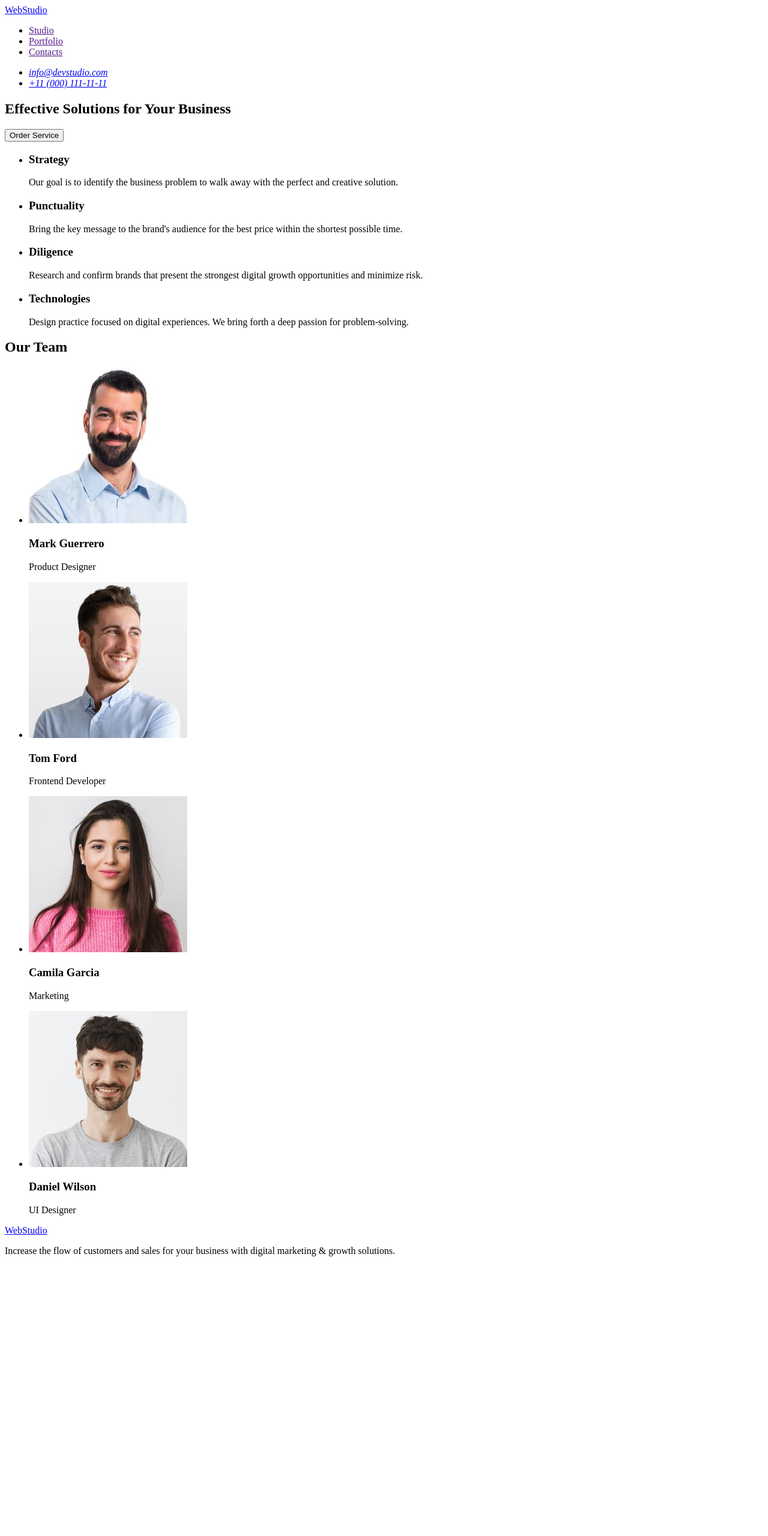
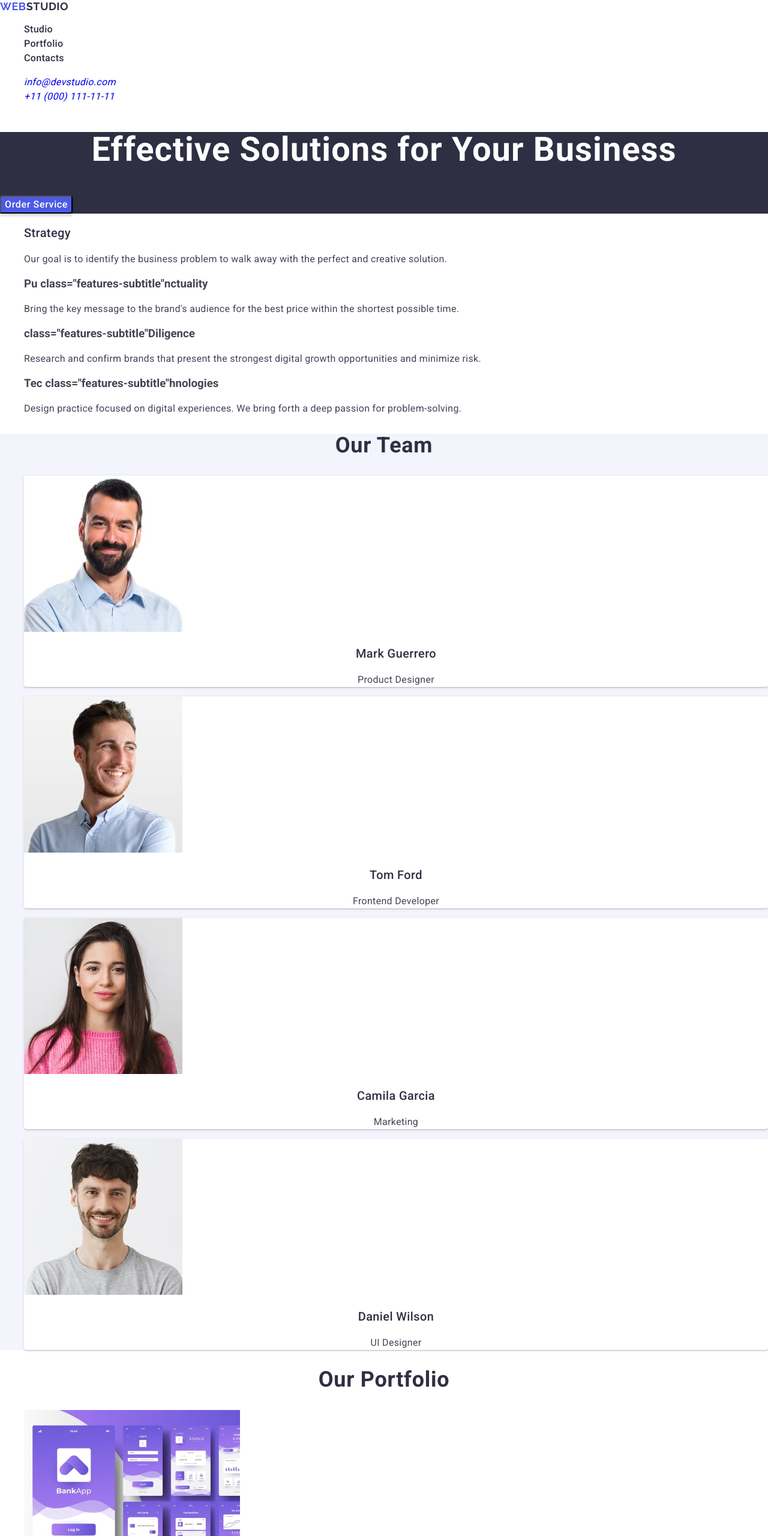
Before and after one commit to Honest-Foxy/goit-markup-hw-02, a plain HTML site: page index.html in a window 1280 px wide. Shown: the top 2560 px of the page at 60% size. Before the commit the page ends 2110 px from the top, so only its background shows below. Drawn offline with nearby package versions, Linux system fonts and the light colour scheme.

Commit message:
[add] hm-2 task

```diff
--- /dev/null
+++ b/css/styles.css
@@ -0,0 +1,254 @@
+body {
+  font-family: "Roboto", "Montserrat", sans-serif;
+  color: #434455;
+  background-color: #ffffff;
+}
+
+ul {
+  list-style: none;
+}
+
+a {
+  text-decoration: none;
+}
+
+.visually-hidden {
+  position: absolute;
+  width: 1px;
+  height: 1px;
+  margin: -1px;
+  border: 0;
+  padding: 0;
+
+  white-space: nowrap;
+  clip-path: inset(100%);
+  clip: rect(0 0 0 0);
+  overflow: hidden;
+}
+
+/**===============HEADER===============*/
+.header {
+}
+.header-navigation {
+}
+.header-logo {
+  color: var(--NAVY-BLUE, #2e2f42);
+  font-family: Raleway;
+  font-size: 18px;
+  font-weight: 700;
+  line-height: 1.17;
+  letter-spacing: 0.03em;
+  text-transform: uppercase;
+}
+.header-logo span {
+  color: var(--IRIS, #4d5ae5);
+  font-family: Raleway;
+  font-size: 18px;
+  font-weight: 700;
+  line-height: 1.17;
+  letter-spacing: 0.03em;
+  text-transform: uppercase;
+}
+
+.header-menu-list {
+}
+.header-menu-item {
+}
+.header-menu-link {
+  color: var(--NAVY-BLUE, #2e2f42);
+  font-size: 16px;
+  font-weight: 500;
+  line-height: 1.5;
+  letter-spacing: 0.02em;
+}
+.header-menu-link:hover,
+.header-menu-link:focus {
+  color: var(--OCEAN, #404bbf);
+  font-size: 16px;
+  font-weight: 500;
+  line-height: 1.5;
+  letter-spacing: 0.02em;
+}
+.header-address {
+}
+.header-address-list {
+}
+.header-address-item {
+}
+.header-address-link {
+  font-size: 16px;
+  line-height: 1.5;
+  letter-spacing: 0.02em;
+}
+.header-address-link:hover,
+.header-address-link:focus {
+  color: var(--OCEAN, #404bbf);
+  font-size: 16px;
+  line-height: 1.5;
+  letter-spacing: 0.02em;
+}
+/**===================================*/
+
+/**===============BANNER===============*/
+.banner {
+  background: var(--NAVY-BLUE, #2e2f42);
+}
+.banner-title {
+  color: var(--WHITE, #fff);
+  text-align: center;
+  font-size: 56px;
+  font-weight: 700;
+  line-height: 1.07;
+  letter-spacing: 0.02em;
+}
+.order-service-btn {
+  color: var(--WHITE, #fff);
+  font-family: inherit;
+  font-size: 16px;
+  font-weight: 500;
+  line-height: 1.5;
+  letter-spacing: 0.04em;
+  border-radius: 4px;
+  background: var(--IRIS, #4d5ae5);
+  box-shadow: 0px 4px 4px 0px rgba(0, 0, 0, 0.15);
+  cursor: pointer;
+}
+
+.order-service-btn:hover,
+.order-service-btn:focus {
+  color: var(--WHITE, #fff);
+  font-family: inherit;
+  font-size: 16px;
+  font-weight: 500;
+  line-height: 1.5;
+  letter-spacing: 0.04em;
+  border-radius: 4px;
+  background: var(--OCEAN, #404bbf);
+  box-shadow: 0px 4px 4px 0px rgba(0, 0, 0, 0.15);
+}
+/**===================================*/
+
+/**==============FEATURES==============*/
+.features {
+}
+.features-list {
+}
+.features-item {
+}
+.features-subtitle {
+  color: var(--NAVY-BLUE, #2e2f42);
+  font-size: 20px;
+  font-weight: 500;
+  line-height: 1.2;
+  letter-spacing: 0.02em;
+}
+.features-item-text {
+  font-size: 16px;
+  line-height: 1.5;
+  letter-spacing: 0.02em;
+}
+/**===================================*/
+
+/**==============TEAM==============*/
+.team {
+  background: var(--CLOUD, #f4f4fd);
+}
+.team-title {
+  color: var(--NAVY-BLUE, #2e2f42);
+  text-align: center;
+  font-size: 36px;
+  font-weight: 700;
+  line-height: 1.11;
+  letter-spacing: 0.02em;
+  text-transform: capitalize;
+}
+.team-list {
+}
+.team-item {
+  border-radius: 0px 0px 4px 4px;
+  background: var(--WHITE, #fff);
+  box-shadow: 0px 2px 1px 0px rgba(46, 47, 66, 0.08),
+    0px 1px 1px 0px rgba(46, 47, 66, 0.16),
+    0px 1px 6px 0px rgba(46, 47, 66, 0.08);
+}
+.team-img {
+}
+.team-subtitle {
+  color: var(--NAVY-BLUE, #2e2f42);
+  text-align: center;
+  font-size: 20px;
+  font-weight: 500;
+  line-height: 1.2;
+  letter-spacing: 0.02em;
+}
+.team-item-text {
+  text-align: center;
+  font-size: 16px;
+  font-weight: 400;
+  line-height: 1.5;
+  letter-spacing: 0.02em;
+}
+/**===================================*/
+
+/**==============PORTFOLIO==============*/
+
+.portfolio {
+}
+.portfolio-title {
+  color: var(--NAVY-BLUE, #2e2f42);
+  text-align: center;
+  font-size: 36px;
+  font-weight: 700;
+  line-height: 1.11;
+  letter-spacing: 0.02em;
+  text-transform: capitalize;
+}
+.portfolio-list {
+}
+.portfolio-item {
+}
+.portfolio-img {
+}
+.portfolio-subtitle {
+  color: var(--NAVY-BLUE, #2e2f42);
+  font-size: 20px;
+  font-weight: 500;
+  line-height: 1.2;
+  letter-spacing: 0.02em;
+}
+.portfolio-text {
+  font-size: 16px;
+  line-height: 1.5;
+  letter-spacing: 0.02em;
+}
+/**===================================*/
+
+/**==============FOOTER==============*/
+.footer {
+  background: var(--NAVY-BLUE, #2e2f42);
+}
+.footer-logo {
+  color: var(--CLOUD, #f4f4fd);
+  font-family: Raleway;
+  font-size: 18px;
+  font-weight: 700;
+  line-height: 1.17;
+  letter-spacing: 0.03em;
+  text-transform: uppercase;
+}
+.footer-logo span {
+  color: var(--IRIS, #4d5ae5);
+  font-family: Raleway;
+  font-size: 18px;
+  font-weight: 700;
+  line-height: 1.17;
+  letter-spacing: 0.03em;
+  text-transform: uppercase;
+}
+.footer-text {
+  color: var(--CLOUD, #f4f4fd);
+  font-size: 16px;
+  line-height: 1.5; /* 150% */
+  letter-spacing: 0.02em;
+}
+/**===================================*/
--- a/index.html
+++ b/index.html
@@ -5,59 +5,87 @@
     <meta http-equiv="X-UA-Compatible" content="IE=edge" />
     <meta name="viewport" content="width=device-width, initial-scale=1.0" />
     <title>Document</title>
+    <link
+      rel="stylesheet"
+      href="https://cdnjs.cloudflare.com/ajax/libs/modern-normalize/2.0.0/modern-normalize.min.css"
+      integrity="sha512-4xo8blKMVCiXpTaLzQSLSw3KFOVPWhm/TRtuPVc4WG6kUgjH6J03IBuG7JZPkcWMxJ5huwaBpOpnwYElP/m6wg=="
+      crossorigin="anonymous"
+      referrerpolicy="no-referrer"
+    />
+    <link rel="preconnect" href="https://fonts.googleapis.com" />
+    <link rel="preconnect" href="https://fonts.gstatic.com" crossorigin />
+    <link
+      href="https://fonts.googleapis.com/css2?family=Raleway:wght@700&family=Roboto:wght@400;500;700&display=swap"
+      rel="stylesheet"
+    />
+    <link rel="stylesheet" href="./css/styles.css" />
   </head>
   <body>
-    <header>
-      <nav>
-        <a href="/">WebStudio</a>
-        <ul>
-          <li><a href="">Studio</a></li>
-          <li><a href="">Portfolio</a></li>
-          <li><a href="">Contacts</a></li>
+    <header class="header">
+      <nav class="header-navigation">
+        <a class="header-logo" href="/"><span>Web</span>Studio</a>
+        <ul class="header-menu-list">
+          <li class="header-menu-item">
+            <a class="header-menu-link" href="">Studio</a>
+          </li>
+          <li class="header-menu-item">
+            <a class="header-menu-link" href="">Portfolio</a>
+          </li>
+          <li class="header-menu-item">
+            <a class="header-menu-link" href="">Contacts</a>
+          </li>
         </ul>
       </nav>
 
-      <address>
-        <ul>
-          <li><a href="mailto:info@devstudio.com">info@devstudio.com</a></li>
-          <li><a href="tel:+110001111111">+11 (000) 111-11-11</a></li>
+      <address class="header-address">
+        <ul class="header-address-list">
+          <li class="header-address-item">
+            <a class="header-address-link" href="mailto:info@devstudio.com"
+              >info@devstudio.com</a
+            >
+          </li>
+          <li class="header-address-item">
+            <a class="header-address-link" href="tel:+110001111111"
+              >+11 (000) 111-11-11</a
+            >
+          </li>
         </ul>
       </address>
     </header>
 
     <main>
-      <section>
-        <h1>Effective Solutions for Your Business</h1>
-        <button type="button">Order Service</button>
+      <section class="banner">
+        <h1 class="banner-title">Effective Solutions for Your Business</h1>
+        <button class="order-service-btn" type="button">Order Service</button>
       </section>
 
-      <section>
-        <h2 hidden>Features</h2>
-        <ul>
-          <li>
-            <h3>Strategy</h3>
-            <p>
+      <section class="features">
+        <h2 class="visually-hidden">Features</h2>
+        <ul class="features-list">
+          <li class="features-item">
+            <h3 class="features-subtitle">Strategy</h3>
+            <p class="features-item-text">
               Our goal is to identify the business problem to walk away with the
               perfect and creative solution.
             </p>
           </li>
-          <li>
-            <h3>Punctuality</h3>
-            <p>
+          <li class="features-item">
+            <h3>Pu class="features-subtitle"nctuality</h3>
+            <p class="features-item-text">
               Bring the key message to the brand's audience for the best price
               within the shortest possible time.
             </p>
           </li>
-          <li>
-            <h3>Diligence</h3>
-            <p>
+          <li class="features-item">
+            <h3>class="features-subtitle"Diligence</h3>
+            <p class="features-item-text">
               Research and confirm brands that present the strongest digital
               growth opportunities and minimize risk.
             </p>
           </li>
-          <li>
-            <h3>Technologies</h3>
-            <p>
+          <li class="features-item">
+            <h3>Tec class="features-subtitle"hnologies</h3>
+            <p class="features-item-text">
               Design practice focused on digital experiences. We bring forth a
               deep passion for problem-solving.
             </p>
@@ -65,56 +93,120 @@
         </ul>
       </section>
 
-      <section>
-        <h2>Our Team</h2>
-        <ul>
-          <li>
+      <section class="team">
+        <h2 class="team-title">Our Team</h2>
+        <ul class="team-list">
+          <li class="team-item">
             <img
+              class="team-img"
               src="./images/Mark-Guerrero_opt.jpg"
               alt="Smiling man with a beard"
               width="264"
               height="260"
             />
-            <h3>Mark Guerrero</h3>
-            <p>Product Designer</p>
+            <h3 class="team-subtitle">Mark Guerrero</h3>
+            <p class="team-item-text">Product Designer</p>
           </li>
-          <li>
+          <li class="team-item">
             <img
+              class="team-img"
               src="./images/Tom-Ford_opt.jpg"
               alt="Smiling man"
               width="264"
               height="260"
             />
-            <h3>Tom Ford</h3>
-            <p>Frontend Developer</p>
+            <h3 class="team-subtitle">Tom Ford</h3>
+            <p class="team-item-text">Frontend Developer</p>
           </li>
-          <li>
+          <li class="team-item">
             <img
+              class="team-img"
               src="./images/Camila-Garcia_opt.jpg"
               alt="Smiling woman"
               width="264"
               height="260"
             />
-            <h3>Camila Garcia</h3>
-            <p>Marketing</p>
+            <h3 class="team-subtitle">Camila Garcia</h3>
+            <p class="team-item-text">Marketing</p>
           </li>
-          <li>
+          <li class="team-item">
             <img
+              class="team-img"
               src="./images/Daniel-Wilson.opt.jpg"
               alt="Smiling man"
               width="264"
               height="260"
             />
-            <h3>Daniel Wilson</h3>
-            <p>UI Designer</p>
+            <h3 class="team-subtitle">Daniel Wilson</h3>
+            <p class="team-item-text">UI Designer</p>
+          </li>
+        </ul>
+      </section>
+
+      <section class="portfolio">
+        <h2 class="portfolio-title">Our Portfolio</h2>
+        <ul class="portfolio-list">
+          <li class="portfolio-item">
+            <img
+              class="portfolio-img"
+              src="./images/BankingApp.jpg"
+              alt="Purple mobile application"
+            />
+            <h3 class="portfolio-subtitle">Banking App</h3>
+            <p class="portfolio-text">App</p>
+          </li>
+          <li class="portfolio-item">
+            <img
+              class="portfolio-img"
+              src="./images/CashlessPayment.jpg"
+              alt="Iphon is scanning QR-code"
+            />
+            <h3 class="portfolio-subtitle">Cashless Payment</h3>
+            <p class="portfolio-text">Marketing</p>
+          </li>
+          <li class="portfolio-item">
+            <img
+              class="portfolio-img"
+              src="./images/MeditationApp.jpg"
+              alt="Laptop and mobile device with app on the screen"
+            />
+            <h3 class="portfolio-subtitle">Meditation App</h3>
+            <p class="portfolio-text">App</p>
+          </li>
+          <li class="portfolio-item">
+            <img
+              class="portfolio-img"
+              src="./images/TaxiService.jpg"
+              alt="Hands on the wheel of a taxi"
+            />
+            <h3 class="portfolio-subtitle">Taxi Service</h3>
+            <p class="portfolio-text">Marketing</p>
+          </li>
+          <li class="portfolio-item">
+            <img
+              class="portfolio-img"
+              src="./images/ScreenIllustrations.jpg"
+              alt="Mobile screens with art of moon at night"
+            />
+            <h3 class="portfolio-subtitle">Screen Illustrations</h3>
+            <p class="portfolio-text">Design</p>
+          </li>
+          <li class="portfolio-item">
+            <img
+              class="portfolio-img"
+              src="./images/OnlineCourses.jpg"
+              alt="Smiling women with mobile phone"
+            />
+            <h3 class="portfolio-subtitle">Online Courses</h3>
+            <p class="portfolio-text">Marketing</p>
           </li>
         </ul>
       </section>
     </main>
 
-    <footer>
-      <a href="/">WebStudio</a>
-      <p>
+    <footer class="footer">
+      <a class="footer-logo" href="/"><span>Web</span>Studio</a>
+      <p class="footer-text">
         Increase the flow of customers and sales for your business with digital
         marketing & growth solutions.
       </p>
```
Also changed, not shown: images/BankingApp.jpg (added), images/CashlessPayment.jpg (added), images/MeditationApp.jpg (added), images/OnlineCourses.jpg (added), images/ScreenIllustrations.jpg (added), images/TaxiService.jpg (added).
